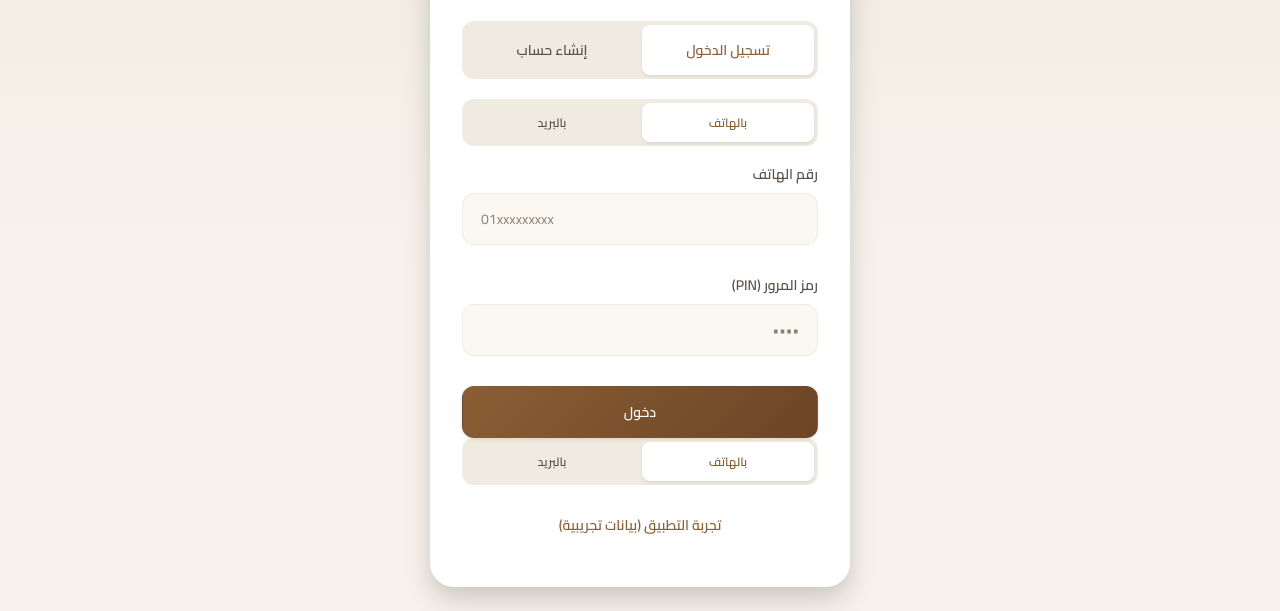
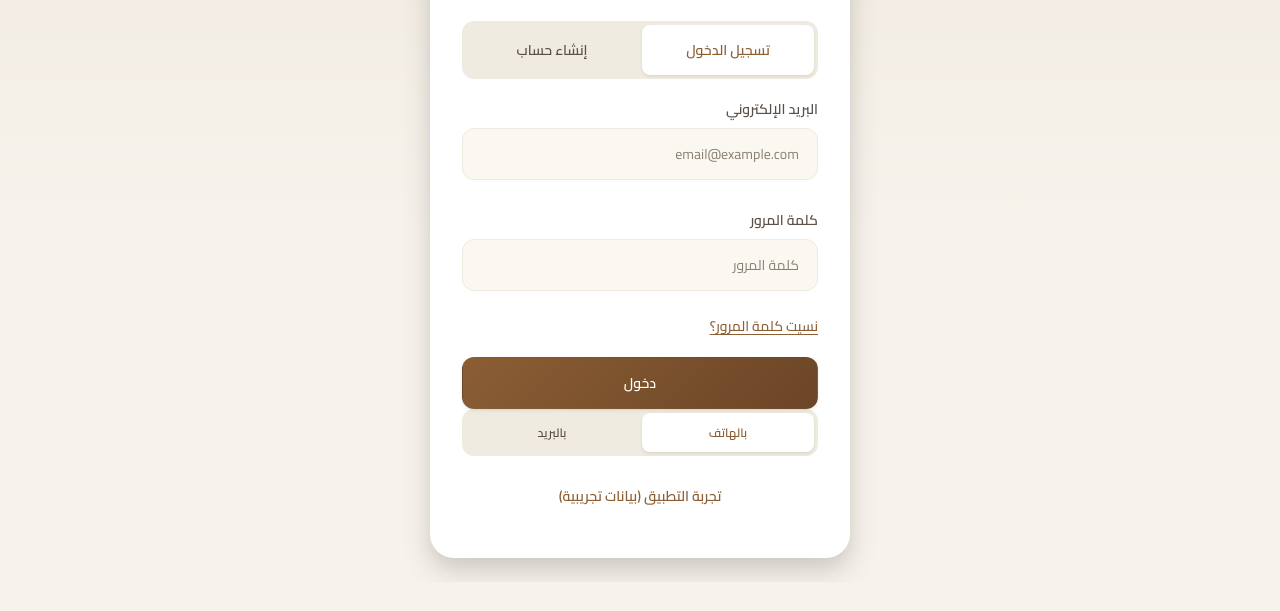
Before and after one commit to anamiir2-collab/moallemy22, a website: page index.html in a window 1280 px wide. Shown: the part 248-859 px from the top of the page. After the commit the page ends 830 px from the top, so only its background shows below. Drawn offline with nearby package versions, Linux system fonts and the light colour scheme.

Commit message:
Update index.html

```diff
--- a/index.html
+++ b/index.html
@@ -125,31 +125,9 @@
         </div>
 
 
-        <!-- Login Method Switch (هاتف / بريد) -->
-
-        <div class="auth-tabs auth-switch" id="login-method" aria-label="طريقة الدخول">
-
-          <button
-            type="button"
-            class="auth-tab active"
-            data-method="phone"
-          >
-            بالهاتف
-          </button>
-
-          <button
-            type="button"
-            class="auth-tab"
-            data-method="email"
-          >
-            بالبريد
-          </button>
-
-        </div>
-
-
         <!-- ============================= -->
         <!-- Login Form -->
+        <!-- تسجيل الدخول بالبريد فقط -->
         <!-- ============================= -->
 
         <form
@@ -158,24 +136,7 @@
           autocomplete="off"
         >
 
-          <div class="field" id="login-phone-field">
-
-            <label for="login-phone">
-              رقم الهاتف
-            </label>
-
-            <input
-              type="tel"
-              id="login-phone"
-              inputmode="numeric"
-              placeholder="01xxxxxxxxx"
-              required
-            />
-
-          </div>
-
-
-          <div class="field hidden" id="login-email-field">
+          <div class="field" id="login-email-field">
 
             <label for="login-email">
               البريد الإلكتروني
@@ -186,30 +147,13 @@
               id="login-email"
               placeholder="email@example.com"
               autocomplete="username"
-            />
-
-          </div>
-
-
-          <div class="field" id="login-pin-field">
-
-            <label for="login-pin">
-              رمز المرور (PIN)
-            </label>
-
-            <input
-              type="password"
-              id="login-pin"
-              inputmode="numeric"
-              maxlength="6"
-              placeholder="••••"
               required
             />
 
           </div>
 
 
-          <div class="field hidden" id="login-password-field">
+          <div class="field" id="login-password-field">
 
             <label for="login-password">
               كلمة المرور
@@ -220,6 +164,7 @@
               id="login-password"
               placeholder="كلمة المرور"
               autocomplete="current-password"
+              required
             />
 
           </div>
@@ -228,7 +173,7 @@
           <button
             type="button"
             id="forgot-pass"
-            class="forgot-link hidden"
+            class="forgot-link"
           >
             نسيت كلمة المرور؟
           </button>
@@ -246,7 +191,11 @@
 
         <!-- Register Method Switch (هاتف / بريد) -->
 
-        <div class="auth-tabs auth-switch" id="reg-method" aria-label="طريقة إنشاء الحساب">
+        <div
+          class="auth-tabs auth-switch"
+          id="reg-method"
+          aria-label="طريقة إنشاء الحساب"
+        >
 
           <button
             type="button"
@@ -342,7 +291,9 @@
             <div class="field">
 
               <label for="reg-phone">
-                <span id="reg-phone-label">رقم الهاتف *</span>
+                <span id="reg-phone-label">
+                  رقم الهاتف *
+                </span>
               </label>
 
               <input
@@ -361,7 +312,9 @@
           <div class="field">
 
             <label for="reg-email">
-              <span id="reg-email-label">البريد الإلكتروني (اختياري)</span>
+              <span id="reg-email-label">
+                البريد الإلكتروني (اختياري)
+              </span>
             </label>
 
             <input
@@ -373,7 +326,10 @@
           </div>
 
 
-          <div class="field-row" id="reg-pin-row">
+          <div
+            class="field-row"
+            id="reg-pin-row"
+          >
 
             <div class="field">
 
@@ -413,7 +369,10 @@
           </div>
 
 
-          <div class="field-row hidden" id="reg-pass-row">
+          <div
+            class="field-row hidden"
+            id="reg-pass-row"
+          >
 
             <div class="field">
 
@@ -566,7 +525,7 @@
                 class="greeting-text"
                 id="greeting-text"
               >
-                أهلاً بك 👋
+                أهلاً بك
               </p>
 
               <p
@@ -597,6 +556,7 @@
                 stroke="currentColor"
                 stroke-width="2"
               >
+
                 <circle
                   cx="11"
                   cy="11"
@@ -606,6 +566,7 @@
                 <path
                   d="m21 21-4.3-4.3"
                 />
+
               </svg>
 
             </button>
@@ -1010,7 +971,7 @@
   <!-- Scripts -->
   <!-- ============================= -->
 
-  <!-- Supabase (حزمة محلية — تعمل أوفلاين وبدون CDN) -->
+  <!-- Supabase -->
   <script
     src="js/vendor/supabase.js"
     defer
```
